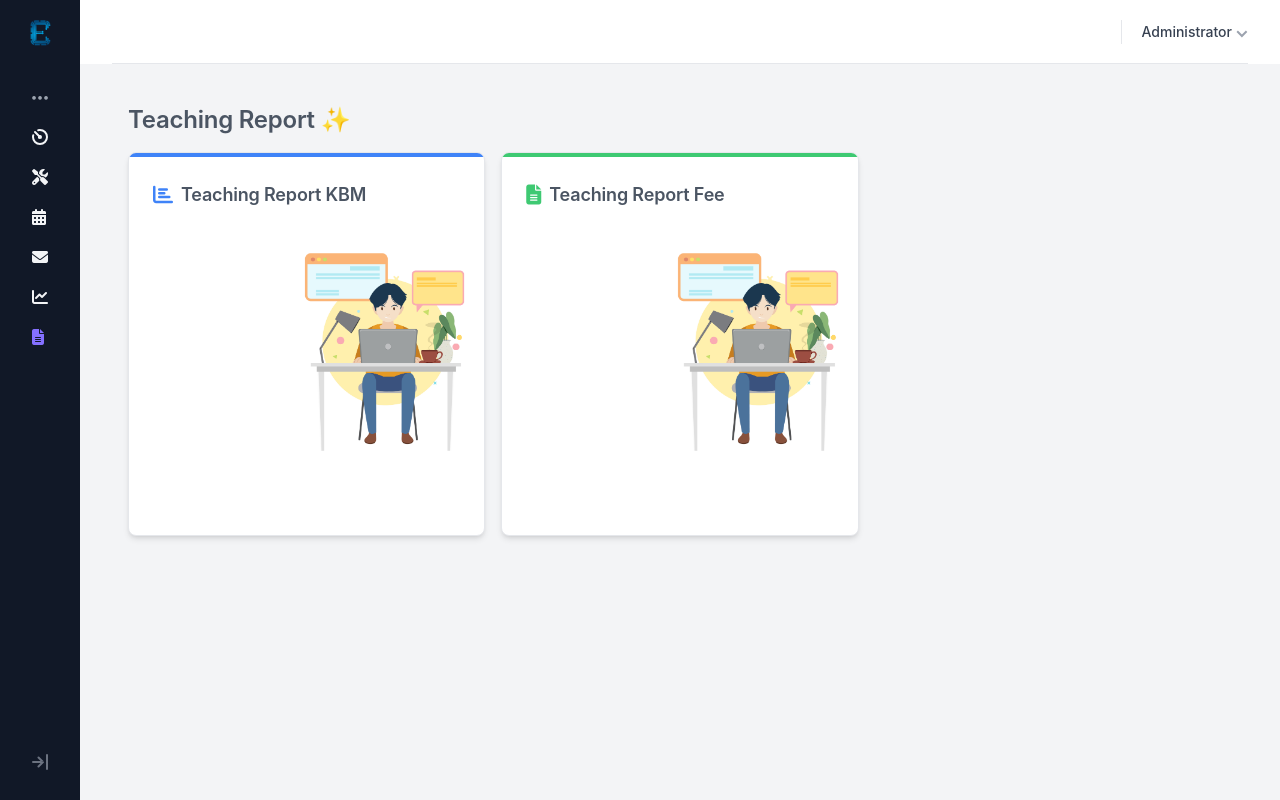
After one commit to adityabayu1231/educate, a Laravel app: page /admin/teaching-report/laporan in a window 1280 px wide. The commit adds this page. Run offline with Laravel 12, Linux system fonts and the light colour scheme; a user stored in the database is signed in; data comes from the database, SQL or seed files in the repository; style sheets or scripts are compiled from the project's sources; some libraries are stand-ins or nearby versions.

Commit message:
View Teacher Report

```diff
--- a/app/Http/Controllers/BrandController.php
+++ b/app/Http/Controllers/BrandController.php
@@ -15,7 +15,7 @@ class BrandController extends Controller
     public function index()
     {
         $brands = Brand::paginate(10);
-        return view('admin.brand', compact('brands'));
+        return view('admin.master.brand', compact('brands'));
     }
 
 
--- a/app/Http/Controllers/KelasController.php
+++ b/app/Http/Controllers/KelasController.php
@@ -17,7 +17,7 @@ class KelasController extends Controller
         $brands = Brand::all();
         $programs = Program::all();
         $subprograms = SubProgram::all();
-        return view('admin.kelas', compact('kelass', 'brands', 'programs', 'subprograms'));
+        return view('admin.master.kelas', compact('kelass', 'brands', 'programs', 'subprograms'));
     }
 
     // Method untuk menyimpan kelas baru
--- a/app/Http/Controllers/LevelController.php
+++ b/app/Http/Controllers/LevelController.php
@@ -14,7 +14,7 @@ class LevelController extends Controller
     public function index()
     {
         $levels = Level::paginate(10);
-        return view('admin.level', compact('levels'));
+        return view('admin.master.level', compact('levels'));
     }
 
     /**
--- a/app/Http/Controllers/PaketController.php
+++ b/app/Http/Controllers/PaketController.php
@@ -14,7 +14,7 @@ class PaketController extends Controller
     public function index()
     {
         $pakets = Paket::all();
-        return view('admin.paket', compact('pakets'));
+        return view('admin.master.paket', compact('pakets'));
     }
 
     /**
--- a/app/Http/Controllers/ProgramController.php
+++ b/app/Http/Controllers/ProgramController.php
@@ -13,7 +13,7 @@ class ProgramController extends Controller
     public function index()
     {
         $programs = Program::all();
-        return view('admin.program', compact('programs'));
+        return view('admin.master.program', compact('programs'));
     }
 
     public function store(Request $request)
--- a/app/Http/Controllers/StudentController.php
+++ b/app/Http/Controllers/StudentController.php
@@ -27,7 +27,7 @@ class StudentController extends Controller
             ->orWhere('gender', 'like', "%{$search}%")
             ->paginate(10);
 
-        return view('admin.students', compact('students', 'search'));
+        return view('admin.master.students', compact('students', 'search'));
     }
 
     /**
--- a/app/Http/Controllers/SubProgramController.php
+++ b/app/Http/Controllers/SubProgramController.php
@@ -20,7 +20,7 @@ class SubProgramController extends Controller
             $subPrograms = SubProgram::paginate(10);
             $programs = Program::all();
             $brands = Brand::all();
-            return view('admin.subprogram', compact('subPrograms', 'programs', 'brands'));
+            return view('admin.master.subprogram', compact('subPrograms', 'programs', 'brands'));
         } catch (\Exception $e) {
             Log::error('Error fetching SubPrograms: ' . $e->getMessage());
             return redirect()->route('admin.subprograms.index')->with('error', 'Failed to fetch SubPrograms.');
--- a/app/Http/Controllers/SubjectController.php
+++ b/app/Http/Controllers/SubjectController.php
@@ -12,7 +12,7 @@ class SubjectController extends Controller
     public function index()
     {
         $subjects = Subject::paginate(10);
-        return view('admin.matapelajaran', compact('subjects'));
+        return view('admin.master.matapelajaran', compact('subjects'));
     }
 
     /**
--- a/app/Http/Controllers/TeacherController.php
+++ b/app/Http/Controllers/TeacherController.php
@@ -21,7 +21,7 @@ class TeacherController extends Controller
             $teachers = Teacher::paginate(10);
             $users = User::all(); // For creating new teacher
             $subjects = Subject::all(); // For subjects selection
-            return view('admin.teachers', compact('teachers', 'users', 'subjects'));
+            return view('admin.master.teachers', compact('teachers', 'users', 'subjects'));
         } catch (Exception $e) {
             Log::error("Error fetching teachers: " . $e->getMessage());
             return redirect()->back()->withErrors('Unable to fetch teachers at the moment.');
@@ -87,4 +87,9 @@ class TeacherController extends Controller
             return redirect()->back()->withErrors('Unable to delete teacher at the moment.');
         }
     }
+
+    public function gurureport()
+    {
+        return view('admin.teachreport.index');
+    }
 }
--- a/app/Http/Controllers/TingkatController.php
+++ b/app/Http/Controllers/TingkatController.php
@@ -19,7 +19,7 @@ class TingkatController extends Controller
             // Menggunakan paginate untuk membatasi jumlah data per halaman
             $tingkats = Tingkat::with('level')->paginate(10);
             $levels = Level::all();
-            return view('admin.tingkat', compact('tingkats', 'levels'));
+            return view('admin.master.tingkat', compact('tingkats', 'levels'));
         } catch (\Exception $e) {
             // Logging jika ada error
             Log::error('Error fetching Tingkats: ' . $e->getMessage());
--- a/app/Http/Controllers/UserController.php
+++ b/app/Http/Controllers/UserController.php
@@ -14,7 +14,7 @@ class UserController extends Controller
     {
         $roles = Role::all();
         $users = User::with('role')->paginate(10);
-        return view('admin.user', compact('users', 'roles'));
+        return view('admin.master.user', compact('users', 'roles'));
     }
 
     public function store(Request $request)
--- /dev/null
+++ b/resources/views/admin/teachreport/index.blade.php
@@ -0,0 +1,61 @@
+@extends('layouts.admin')
+
+@section('title', 'Teaching Report')
+
+@section('content')
+    <div class="py-2">
+        <!-- Bagian Judul Utama -->
+        <div class="max-w-7xl mx-auto py-4 px-4 sm:px-6 lg:px-8">
+            <p class="text-2xl font-semibold">Teaching Report ✨</p>
+        </div>
+
+        <div class="max-w-7xl mx-auto sm:px-6 lg:px-8">
+            <!-- Membagi layar menjadi 12 kolom: 8 kolom untuk kotak, 4 kolom untuk gambar di layar besar -->
+            <div class="grid grid-cols-12 gap-4">
+
+                <!-- Kolom Kiri untuk Kotak (span 8 pada desktop, span 12 pada tablet/ponsel) -->
+                <div class="col-span-12 lg:col-span-8 flex flex-row space-x-4">
+                    <!-- Box 1: My Score -->
+                    <div class="flex-1 border rounded-lg shadow-md overflow-hidden bg-white h-96">
+                        <div class="border-t-4 border-blue-500 p-6">
+                            <div class="flex items-center">
+                                <i class="fas fa-chart-bar fa-lg text-blue-500"></i>
+                                <h2 class="text-lg font-semibold ml-2">Teaching Report KBM</h2>
+                            </div>
+                        </div>
+                        <div class="flex justify-end p-4">
+                            <img src="{{ asset('frontend/images/ilustrasi/sample.jpg') }}" alt="Teach Report"
+                                class="h-52 w-auto object-cover">
+                        </div>
+                    </div>
+
+                    <!-- Box 2: My Report -->
+                    <div class="flex-1 border rounded-lg shadow-md overflow-hidden bg-white h-96">
+                        <div class="border-t-4 border-green-500 p-6">
+                            <div class="flex items-center">
+                                <i class="fas fa-file-alt fa-lg text-green-500"></i>
+                                <h2 class="text-lg font-semibold ml-2">Teaching Report Fee</h2>
+                            </div>
+                        </div>
+                        <div class="flex justify-end p-4">
+                            <img src="{{ asset('frontend/images/ilustrasi/sample.jpg') }}" alt="Teaching Report"
+                                class="h-52 w-auto object-cover">
+                        </div>
+                    </div>
+                </div>
+
+                <!-- Kolom Kanan untuk Gambar (span 4 pada desktop, hidden pada tablet/ponsel) -->
+                {{-- <div class="col-span-4 hidden lg:flex justify-center items-start lg:h-[calc(100vh-4rem)]">
+                <!-- 4rem adalah tinggi navbar -->
+                <!-- hidden di mode ponsel & tablet -->
+                <img src="https://plus.unsplash.com/premium_photo-1664303228186-a61e7dc91597?q=80&w=1892&auto=format&fit=crop&ixlib=rb-4.0.3&ixid=M3wxMjA3fDB8MHxwaG90by1wYWdlfHx8fGVufDB8fHx8fA%3D%3D"
+                    alt="Sample Image" class="w-full h-full object-cover">
+                <!-- Menggunakan object-cover untuk full cover gambar -->
+            </div> --}}
+            </div>
+        </div>
+    </div>
+
+    @push('scripts')
+    @endpush
+@endsection
--- a/resources/views/partials/admin/sidebar.blade.php
+++ b/resources/views/partials/admin/sidebar.blade.php
@@ -96,8 +96,10 @@
                                 <!-- Toggle Icon -->
                                 <div
                                     class="flex shrink-0 ml-2 lg:opacity-0 lg:sidebar-expanded:opacity-100 2xl:opacity-100 duration-200">
-                                    <i class="fas fa-chevron-down text-gray-500 @if (Request::is('admin/master*')) rotate-180 @endif"
-                                        :class="open ? 'rotate-180' : 'rotate-0'"></i>
+                                    <svg class="w-3 h-3 shrink-0 ml-1 fill-current text-gray-400 dark:text-gray-500"
+                                        :class="open ? 'rotate-180' : 'rotate-0'" viewBox="0 0 12 12">
+                                        <path d="M5.9 11.4L.5 6l1.4-1.4 4 4 4-4L11.3 6z" />
+                                    </svg>
                                 </div>
                             </div>
                         </a>
@@ -309,19 +311,22 @@
                         </a>
                     </li>
 
-                    <li
-                        class="pl-4 pr-3 py-2 rounded-lg mb-0.5 last:mb-0 bg-[linear-gradient(135deg,var(--tw-gradient-stops))] @if (in_array(Request::segment(1), ['inbox'])) {{ 'from-violet-500/[0.24] to-violet-500/[0.04]' }} @endif">
-                        <a class="block text-gray-100 truncate transition @if (!in_array(Request::segment(1), ['inbox'])) {{ 'hover:text-white' }} @endif"
-                            href="#">
+                    <!-- Teaching Report -->
+                    <li class="pl-4 pr-3 py-2 mb-0.5 last:mb-0 rounded-lg"
+                        :class="{ 'bg-[linear-gradient(135deg,var(--tw-gradient-stops))] from-violet-500/[0.24] to-violet-500/[0.04]': {{ Request::is('admin/teaching-report/report') ? 'true' : 'false' }} }">
+                        <a class="block text-gray-100 truncate transition @if (!Request::is('admin/teaching-report/laporan')) hover:text-white @endif"
+                            href="{{ route('admin.reportguru') }}">
                             <div class="flex items-center">
                                 <i
-                                    class="fas fa-file-alt shrink-0 @if (in_array(Request::segment(1), ['inbox'])) text-violet-500 @else 'text-gray-500' @endif"></i>
+                                    class="fas fa-file-alt shrink-0 @if (Request::is('admin/teaching-report/laporan')) text-violet-500 @endif">
+                                </i>
                                 <span
-                                    class="text-sm font-medium ml-4 lg:opacity-0 lg:sidebar-expanded:opacity-100 2xl:opacity-100 duration-200">Teaching
+                                    class="text-sm font-medium ml-4 lg:opacity-0 lg:sidebar-expanded:opacity-100 2xl:opacity-100 duration-200 @if (Request::is('admin/teaching-report/laporan')) text-violet-500 @endif">Teaching
                                     Report</span>
                             </div>
                         </a>
                     </li>
+
                 </ul>
             </div>
         </div>
--- a/routes/web.php
+++ b/routes/web.php
@@ -52,6 +52,9 @@ Route::prefix('admin')->name('admin.')->group(function () {
             Route::resource('kelas', KelasController::class);
             Route::resource('paket', PaketController::class);
         });
+        Route::prefix('teaching-report')->group(function () {
+            Route::get('/laporan', [TeacherController::class, 'gurureport'])->name('reportguru');
+        });
     });
 });
 
```
Also changed, not shown: package-lock.json, 1 other file.
